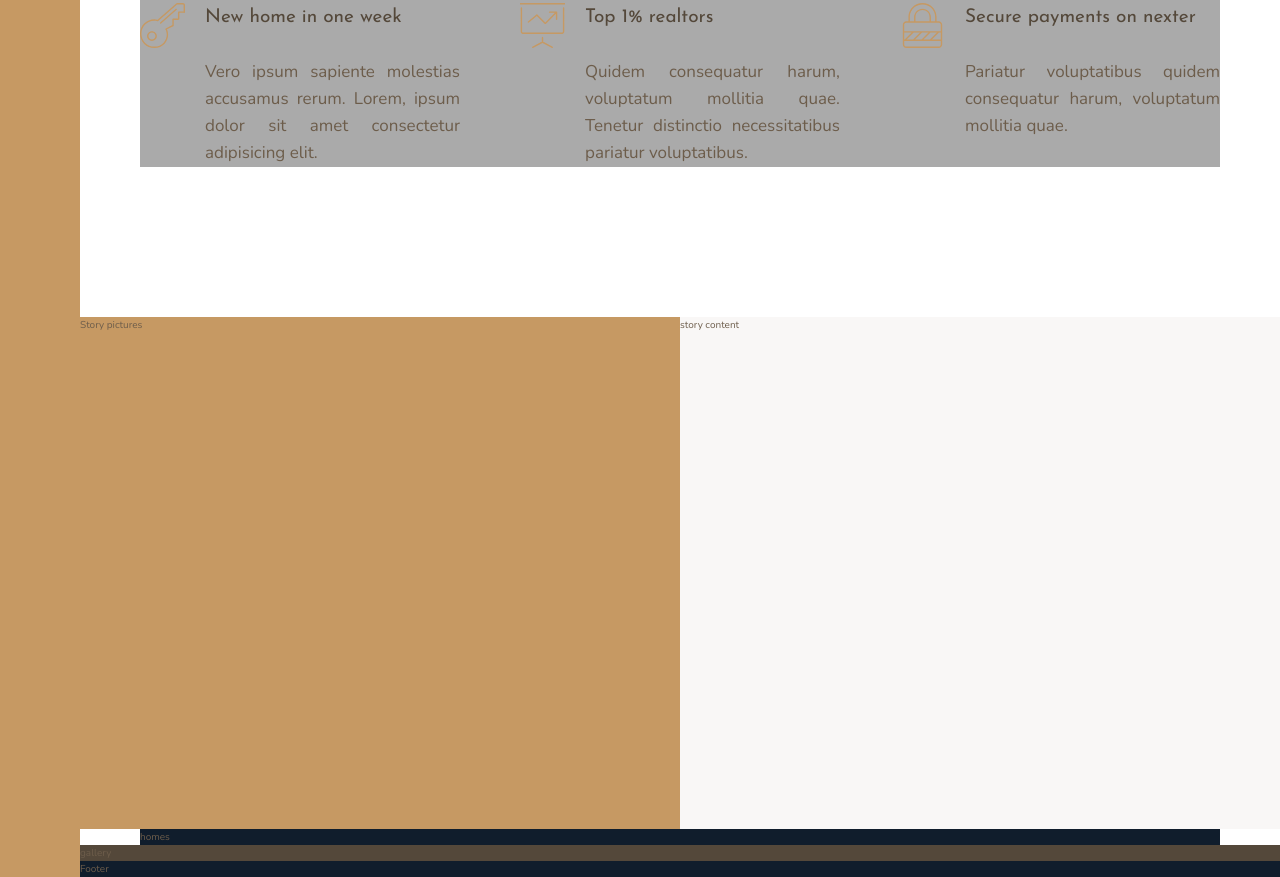
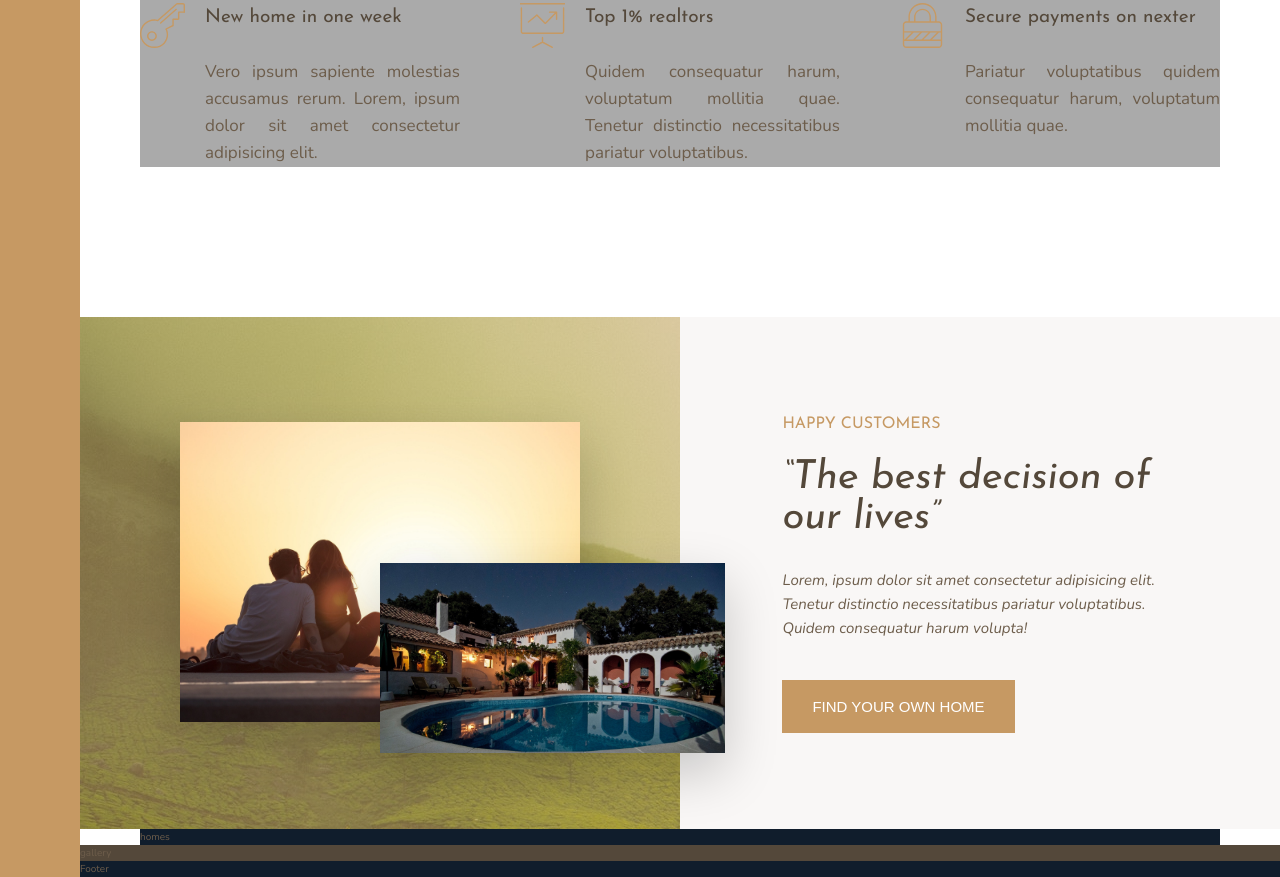
Before and after one commit to gurhanalan/Website-Project-RealEstate-Nexter, a website: page index.html in a window 1280 px wide. Shown: the part 1011-1888 px from the top of the page. Drawn offline with nearby package versions, Linux system fonts and the light colour scheme.

Commit message:
Add story section

```diff
--- a/index.html
+++ b/index.html
@@ -93,8 +93,26 @@
                 </p>
             </div>
         </section>
-        <div class="story__pictures">Story pictures</div>
-        <div class="story__content">story content</div>
+        <div class="story__pictures">
+            <img
+                src="img/story-1.jpeg"
+                alt="Couple with new house"
+                class="story__img--1"
+            />
+            <img src="img/story-2.jpeg" alt="New house" class="story__img--2" />
+        </div>
+        <div class="story__content">
+            <h3 class="heading-3 mb-sm">Happy Customers</h3>
+            <h2 class="heading-2 heading-2--dark mb-md">
+                &ldquo;The best decision of our lives&rdquo;
+            </h2>
+            <p class="story__text">
+                Lorem, ipsum dolor sit amet consectetur adipisicing elit.
+                Tenetur distinctio necessitatibus pariatur voluptatibus. Quidem
+                consequatur harum volupta!
+            </p>
+            <button class="btn">Find your own home</button>
+        </div>
         <section class="homes">homes</section>
         <section class="gallery">gallery</section>
         <footer class="footer">Footer</footer>
--- a/sass/_story.scss
+++ b/sass/_story.scss
@@ -1,11 +1,50 @@
 .story {
     &__pictures {
-        background-color: $color-primary;
+        // background-color: $color-primary;
         grid-column: full-start / col-end 4;
+
+        display: grid;
+        grid-template-rows: repeat(6, 1fr);
+        grid-template-columns: repeat(6, 1fr);
+        align-items: center;
+        background-image: linear-gradient(
+                rgba($color-primary, 0.5),
+                rgba($color-primary, 0.5)
+            ),
+            url(../img/back.jpg);
     }
 
     &__content {
         background-color: $color-grey-light-1;
         grid-column: col-end 4 / full-end;
+
+        padding: 6rem 8vw;
+        display: grid;
+        align-content: center;
+        // justify-content: center;
+        // align-items: start;
+        justify-items: start;
+    }
+
+    &__text {
+        font-size: 1.5rem;
+        font-style: italic;
+        margin-bottom: 4rem;
+    }
+
+    &__img--1 {
+        width: 100%;
+        // height: 100%;
+        grid-column: 2/6;
+        grid-row: 2/6;
+        // object-fit: cover;
+        box-shadow: 0 2rem 5rem rgba(#000, 0.2);
+    }
+    &__img--2 {
+        width: 115%;
+        grid-row: 4/6;
+        grid-column: 4/7;
+        z-index: 1;
+        box-shadow: 0 2rem 5rem rgba(#000, 0.2);
     }
 }
--- a/sass/_typography.scss
+++ b/sass/_typography.scss
@@ -8,9 +8,21 @@
 }
 .heading-2 {
     @extend %heading;
+    font-size: 4rem;
+    font-style: italic;
+    line-height: 1;
+    &--light {
+        color: $color-grey-light-1;
+    }
+    &--dark {
+        color: $color-grey-dark-1;
+    }
 }
 .heading-3 {
     @extend %heading;
+    font-size: 1.6rem;
+    text-transform: uppercase;
+    color: $color-primary;
 }
 .heading-4 {
     @extend %heading;
@@ -23,3 +35,33 @@
         color: $color-grey-dark-1;
     }
 }
+
+.btn {
+    cursor: pointer;
+    outline: none;
+    border: none;
+    border-radius: 0;
+    background-color: $color-primary;
+    padding: 1.8rem 3rem;
+    color: #fff;
+    text-transform: uppercase;
+    font-size: 1.5rem;
+    transition: all 0.2s;
+
+    &:hover {
+        background-color: $color-primary-dark;
+    }
+}
+
+.mb-sm {
+    margin-bottom: 2rem;
+}
+.mb-md {
+    margin-bottom: 3rem;
+}
+.mb-lg {
+    margin-bottom: 4rem;
+}
+.mb-hg {
+    margin-bottom: 8rem;
+}
```
Also changed, not shown: css/style.css.
